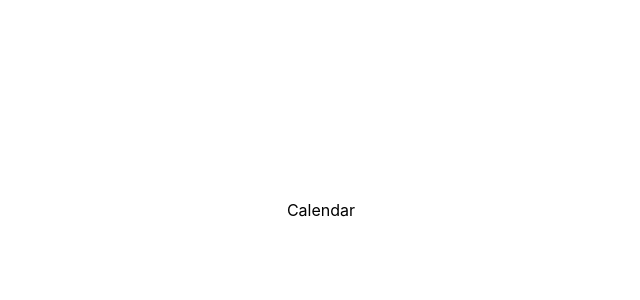
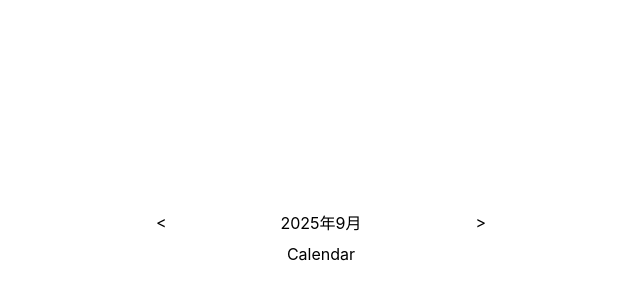
Before and after one commit to sleepingkirby/react-cal-test, a React (Create React App) app: page / in a window 1280 px wide. Shown: the part 80-380 px from the top of the page, without its empty margins (319-959 px from the left). Built offline with nearby package versions, Linux system fonts and the light colour scheme.

Commit message:
more css styles

```diff
--- a/src/App.css
+++ b/src/App.css
@@ -1,3 +1,8 @@
+:root{
+--default-pad-size: 10px;
+}
+
+
 body {
   height: 100vh;
 }
--- a/src/component/Cal.js
+++ b/src/component/Cal.js
@@ -5,11 +5,17 @@ export const Cal = ({ curDate = new Date(), dateRng = { 'start': null, 'end': nu
 
   const [startDate, setStartDate] = useState(null);
   const [endDate, setEndDate] = useState(null);
-
-
+  const today = new Date();
+  const mon = today.getMonth() + 1;
+  const year = today.getFullYear() + 1;
 
   return (
       <div className={`${cn.Cal}`}>
+        <div className={`${cn.CalMonNav}`}>
+          <div className={`${cn.CalMonNavArrow}`}>&lt;</div>
+          <div className={`${cn.CalMonNavDate}`}>{year}年{mon}月</div>
+          <div className={`${cn.CalMonNavArrow}`}>&gt;</div>
+        </div>
       Calendar
       </div>
   )
--- a/src/component/Cal.module.css
+++ b/src/component/Cal.module.css
@@ -1,4 +1,4 @@
-.Cal{
+.Cal {
   display: flex;
   width: 350px;
   height: 240px;
@@ -6,3 +6,22 @@
   align-items: center;
   flex-direction: column;
 }
+
+.Cal div {
+  display: flex;
+}
+
+.CalMonNav {
+  flex-direction: row;
+  justify-content: space-between;
+  align-items: center;
+  width: 100%;
+}
+
+.CalMonNav div {
+  padding: var(--default-pad-size);
+}
+
+.CalMonNavArrow {
+  cursor: pointer;
+}
```
